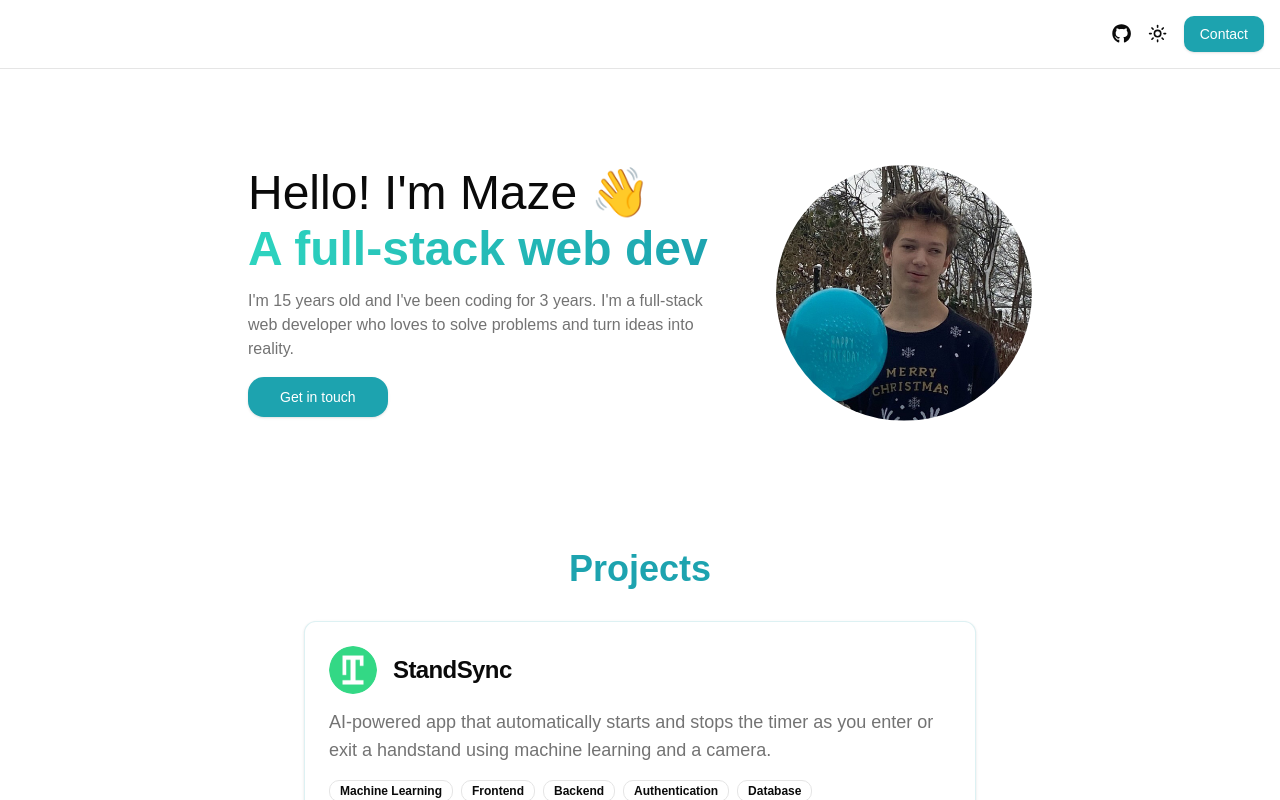
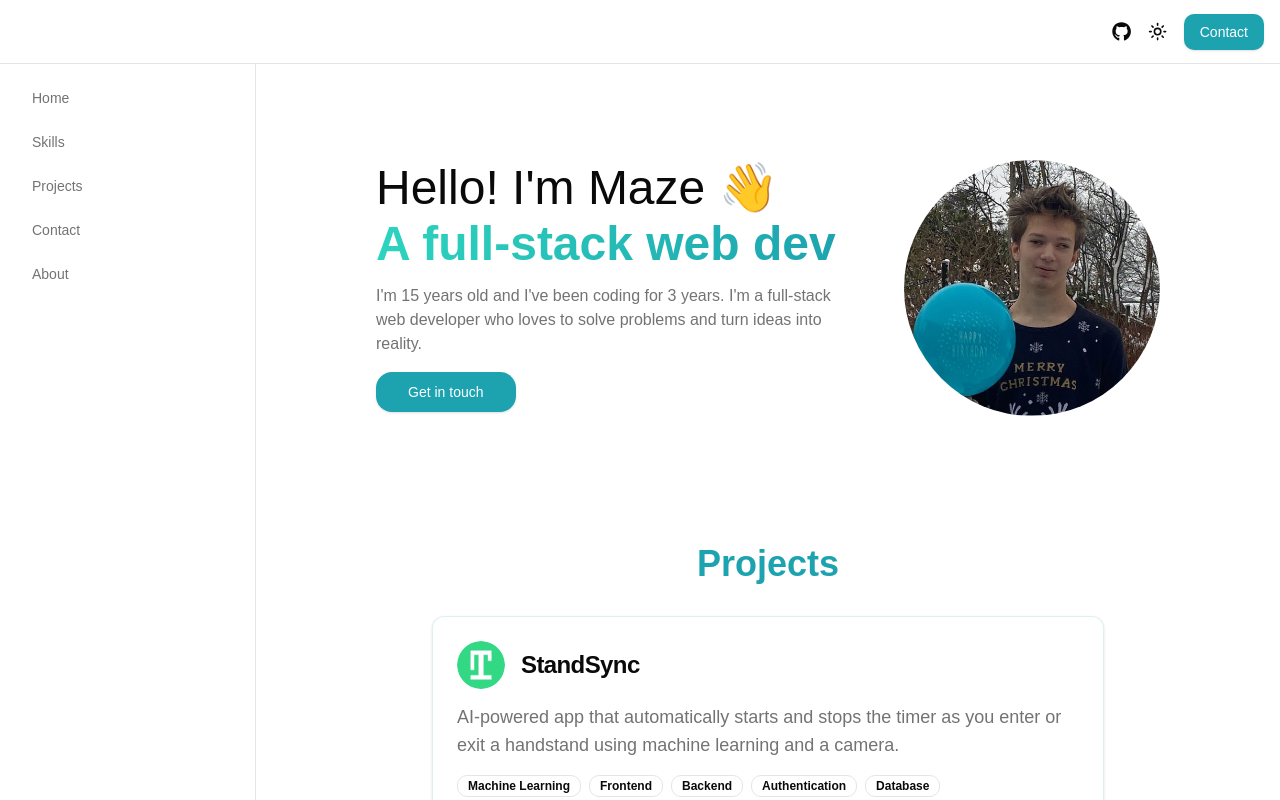
Before and after one commit to mazeincoding/maze-portfolio, a Next.js app: page / in a window 1280 px wide. Shown: the top 800 px of the page. Built offline with nearby package versions, Linux system fonts and the light colour scheme.

Commit message:
Added sidebar for sections

```diff
--- a/src/app/page.tsx
+++ b/src/app/page.tsx
@@ -2,15 +2,18 @@ import Hero from "@/components/hero";
 import { Header } from "@/components/header";
 import Projects from "@/components/projects";
 import Skills from "@/components/skills";
-import Hire from "@/components/hire";
 import Footer from "@/components/footer";
 import Contact from "@/components/contact";
 import About from "@/components/about";
+import Sidebar from "@/components/sidebar";
 
 export default function Home() {
   return (
-    <div className="flex flex-col relative ">
+    <div className="flex flex-col relative">
       <Header />
+      <div className="flex-1 flex">
+        <Sidebar />
+        <div className="flex-grow">
           <Hero />
           <Projects />
           <Skills />
@@ -18,5 +21,7 @@ export default function Home() {
           <Contact />
           <Footer />
         </div>
+      </div>
+    </div>
   );
 }
--- a/src/components/header.tsx
+++ b/src/components/header.tsx
@@ -10,7 +10,7 @@ export function Header() {
   const { scrollToSection } = useScrollToSection();
 
   return (
-    <header className="w-full border-b flex justify-between items-center p-4 sticky top-0 z-50 backdrop-blur">
+    <header className="w-full h-16 border-b flex justify-between items-center p-4 sticky top-0 z-50 backdrop-blur">
       <div className="flex items-center justify-between w-full">
         <div className="flex items-center gap-2 ml-auto">
           <div>
--- /dev/null
+++ b/src/components/sidebar.tsx
@@ -0,0 +1,50 @@
+"use client";
+
+import { usePathname } from "next/navigation";
+import { cn } from "@/lib/utils";
+import useScrollToSection from "@/hooks/use-scroll-to-section";
+
+interface Link {
+  href: string;
+  label: string;
+}
+
+export default function Sidebar() {
+  const pathname = usePathname();
+  const { scrollToSection } = useScrollToSection();
+  const links: Link[] = [
+    { href: "hero-section", label: "Home" },
+    { href: "skills-section", label: "Skills" },
+    { href: "projects-section", label: "Projects" },
+    { href: "contact-section", label: "Contact" },
+    { href: "about-section", label: "About" },
+  ];
+
+  const handle_click = (href: string) => {
+    scrollToSection(href);
+  };
+
+  return (
+    <aside className="w-64 h-[calc(100vh-64px)] bg-background border-r border-border sticky top-16">
+      <nav className="p-4">
+        <ul className="space-y-2">
+          {links.map((link) => (
+            <li key={link.href}>
+              <button
+                onClick={() => handle_click(link.href)}
+                className={cn(
+                  "block w-full text-left px-4 py-2 rounded-md text-sm font-medium transition-colors",
+                  pathname === `/#${link.href}`
+                    ? "bg-primary text-primary-foreground"
+                    : "text-muted-foreground hover:bg-secondary hover:text-secondary-foreground"
+                )}
+              >
+                {link.label}
+              </button>
+            </li>
+          ))}
+        </ul>
+      </nav>
+    </aside>
+  );
+}
```
Lines whose indentation alone changed are shown as unchanged.
